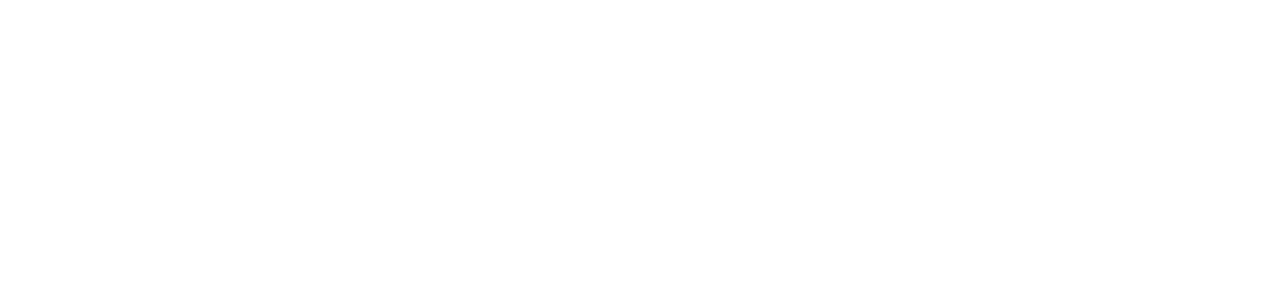
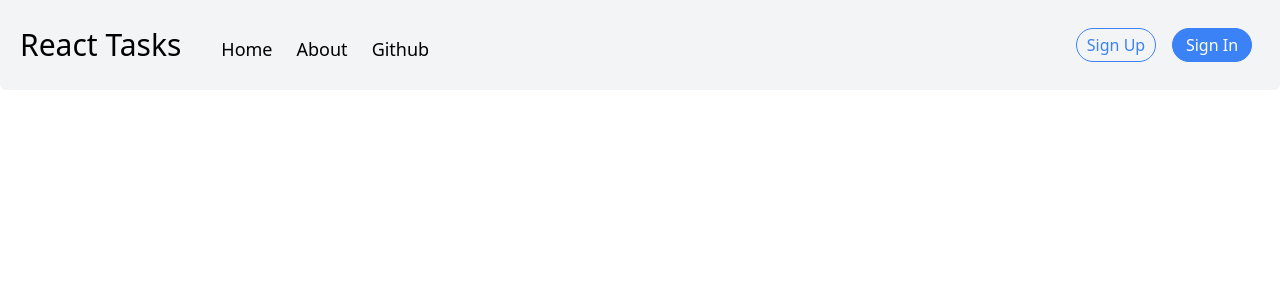
Before and after one commit to OVasconceloss/react-tasks, a React (Vite) app: page / in a window 1280 px wide. Shown: the top 300 px of the page. Built offline with nearby package versions, Linux system fonts and the light colour scheme.

Commit message:
:sparkles: feat: Import Header component

```diff
--- a/src/pages/Home.tsx
+++ b/src/pages/Home.tsx
@@ -1,6 +1,9 @@
+import { Header } from "../components/Header/Header";
+
 const Home: React.FC = () => {
     return (
         <>
+        <Header />
         </>
     );
 };
```
